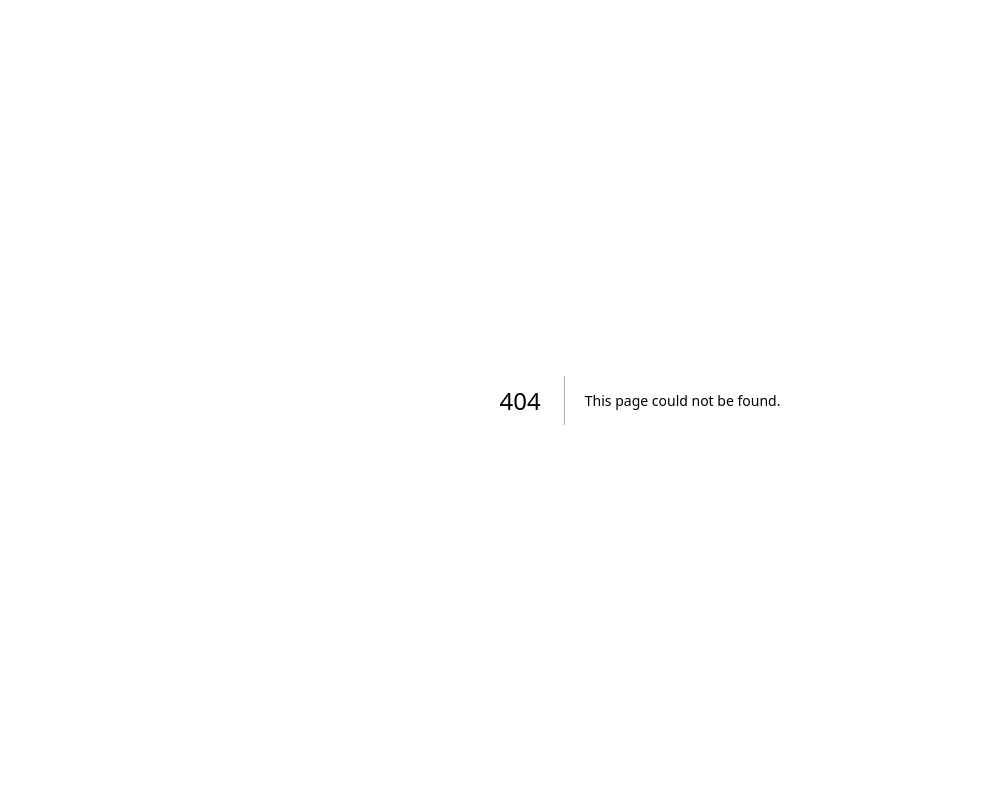
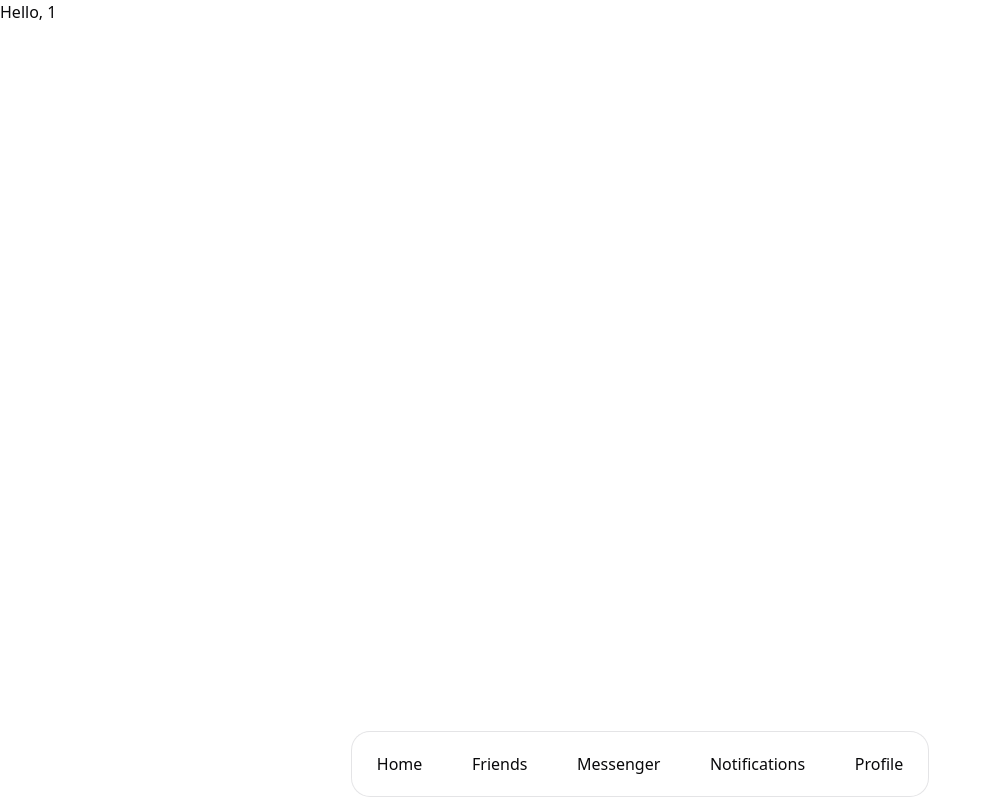
Before and after one commit to manik-babu/circle-client, a Next.js app: page /profile/1 in a window 1280 px wide. Before the commit this address had no page. Shown: the whole page, without its empty margins (0-991 px from the left). Built offline with nearby package versions, Linux system fonts and the light colour scheme.

Commit message:
Create dinamic route

```diff
--- /dev/null
+++ b/src/app/(commonLayout)/profile/[userId]/page.tsx
@@ -0,0 +1,10 @@
+export default async function DynamicProfile({ params }: { params: Promise<{ userId: string }> }) {
+
+    const { userId } = await params;
+    console.log({ userId })
+    return (
+        <div>
+            <h1>Hello, {userId ? userId : "loading..."}</h1>
+        </div>
+    );
+}
```
